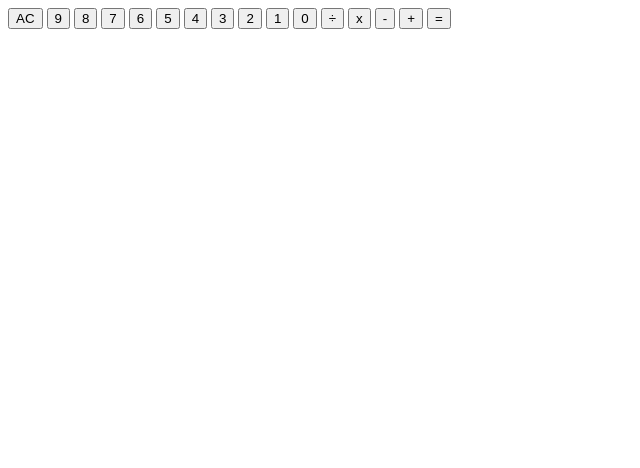
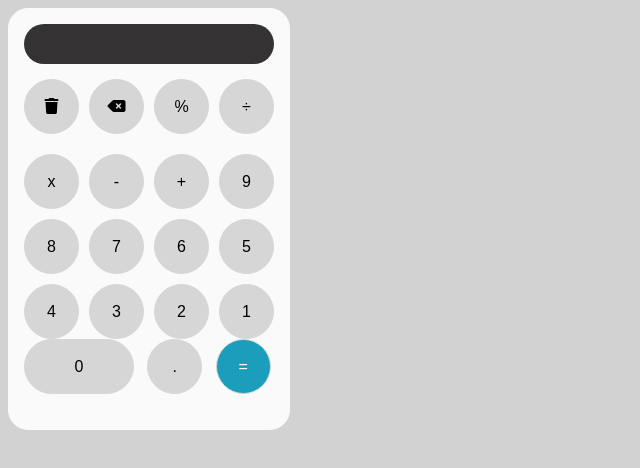
Before and after one commit to vinipereira-io/calculator, a plain HTML site: page index.html in a window 1280 px wide. Shown: the whole page, without its empty margins (0-640 px from the left). Drawn offline with Linux system fonts and the light colour scheme.

Commit message:
Set most of the calculator desigh

```diff
--- a/index.html
+++ b/index.html
@@ -5,25 +5,40 @@
     <meta http-equiv="X-UA-Compatible" content="IE=edge">
     <meta name="viewport" content="width=device-width, initial-scale=1.0">
     <title>Calculator</title>
+    <link rel="stylesheet" href="https://cdnjs.cloudflare.com/ajax/libs/font-awesome/6.2.1/css/all.min.css" integrity="sha512-MV7K8+y+gLIBoVD59lQIYicR65iaqukzvf/nwasF0nqhPay5w/9lJmVM2hMDcnK1OnMGCdVK+iQrJ7lzPJQd1w==" crossorigin="anonymous" referrerpolicy="no-referrer" />
+    <link rel="stylesheet" href="style.css">
     <script src="app.js" defer></script>
 </head>
 <body>
+    <div class="calculator-container">
         <div class="display"></div>
-    <button class="clear">AC</button>
-    <button class="digit">9</button>
-    <button class="digit">8</button>
-    <button class="digit">7</button>
-    <button class="digit">6</button>
-    <button class="digit">5</button>
-    <button class="digit">4</button>
-    <button class="digit">3</button>
-    <button class="digit">2</button>
-    <button class="digit">1</button>
-    <button class="digit">0</button>
+        <div class="buttons-container">
+            <div class="top-grid">
+                <button class="clear"><i class="fa-solid fa-trash"></i></button>
+                <button class="erase"><i class="fa-solid fa-delete-left"></i></button>
+                <button class="operator" data-operation="percentage">%</button>
                 <button class="operator" data-operation="divide">÷</button>
+            </div>
+            <div class="mid-grid">
                 <button class="operator" data-operation="multiply">x</button>
                 <button class="operator" data-operation="subtract">-</button>
                 <button class="operator" data-operation="add">+</button>
+                <button class="digit" data-digit="9">9</button>
+                <button class="digit" data-digit="8">8</button>
+                <button class="digit" data-digit="7">7</button>
+                <button class="digit" data-digit="6">6</button>
+                <button class="digit" data-digit="5">5</button>
+                <button class="digit" data-digit="4">4</button>
+                <button class="digit" data-digit="3">3</button>
+                <button class="digit" data-digit="2">2</button>
+                <button class="digit" data-digit="1">1</button>
+            </div>
+            <div class="bottom-grid">
+                <button class="digit" data-digit="0">0</button>
+                <button class="decimals">.</button>
                 <button class="equals">=</button>
+            </div>
+        </div>
+    </div>
     </body>
 </html>
--- /dev/null
+++ b/style.css
@@ -0,0 +1,69 @@
+* {
+    font-family: sans-serif;
+}
+
+body {
+    background-color: #d2d2d2;
+}
+
+.calculator-container {
+    max-width:fit-content;
+    max-height: fit-content;
+    padding: 15px;
+    display: flex;
+    flex-direction: column;
+    row-gap: 15px;
+    background-color: #fafafa;
+    border: 1px solid #fafafa;
+    border-radius: 20px;
+}
+
+.display{
+    background-color: #353233;
+    font-size: 50px;
+    color: #21EAF3;
+    border-radius: 20px;
+    display: inline-flex;
+    justify-content: flex-end;
+    align-items: center;
+    padding: 20px;
+}
+
+.top-grid {
+    display: grid;
+    grid-template-columns: repeat(4, auto);;
+    grid-template-rows: repeat(3, auto);
+    gap: 10px;
+}
+
+.mid-grid {
+    display: grid;
+    grid-template-columns: repeat(4, auto);;
+    grid-template-rows: repeat(3, auto);
+    gap: 10px;
+}
+
+.bottom-grid {
+    display: grid;
+    grid-template-columns: repeat(3, auto);;
+    grid-template-rows: repeat(3, auto);
+    gap: 10px;
+}
+
+button {
+    background-color: #d6d6d6;
+    border: 1px solid #d6d6d6;
+    border-radius: 360px;
+    font-size: medium;
+    width: 55px;
+    height: 55px;
+}
+
+button.digit[data-digit="0"] {
+    min-width: 110px;
+}
+
+button.equals {
+    background-color: #1A9EBB;
+    color: #ffffff;
+}
```
Lines whose indentation alone changed are shown as unchanged.
